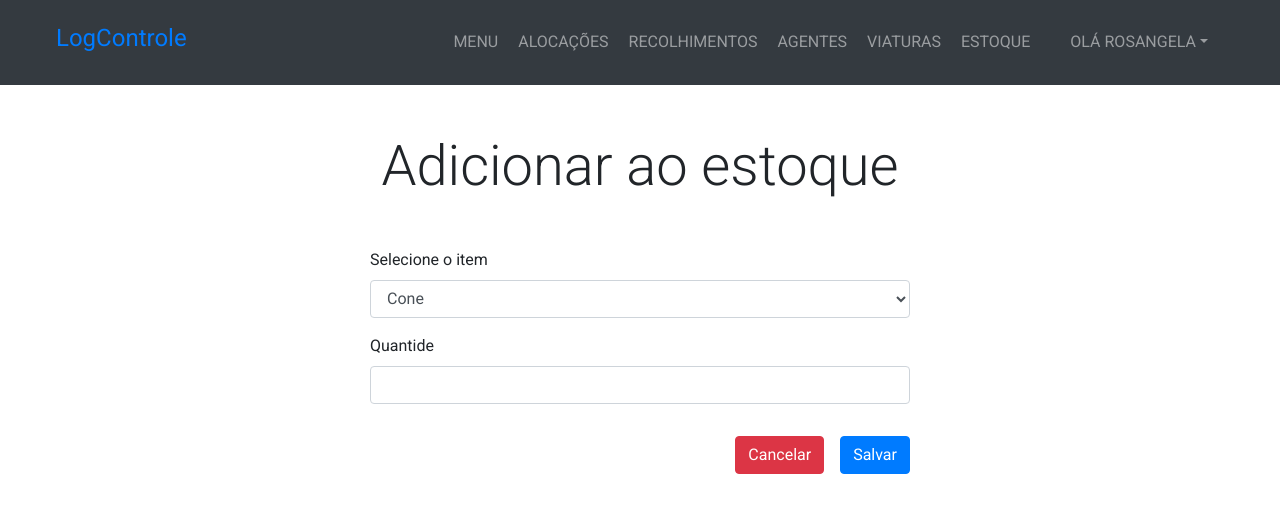
After one commit to Eduardo-H/stock-manager, a Django app: page /estoque/adicionar-ao-estoque/ in a window 1280 px wide. The commit adds this page. Shown: the top 521 px of the page. Run offline with Django 3.2, Linux system fonts and the light colour scheme; data comes from the database, SQL or seed files in the repository; both versions use the stored data as it was after the commit; some libraries are stand-ins or nearby versions.

Commit message:
Add to Stock view and template created

```diff
--- /dev/null
+++ b/management/templates/management/adicionarestoque.html
@@ -0,0 +1,40 @@
+{% extends 'management/base.html' %}
+
+{% block content %}
+  <section class="py-5">
+    <div class="container">
+      <h1 class="display-4 text-center mb-5">Adicionar ao estoque</h1>
+      <div class="row justify-content-center">
+        <div class="col-lg-6">
+          {% if erro %}
+            <div class="alert alert-danger">
+              <p>{{ erro }}</p>
+            </div>
+          {% endif %}
+          <form method="POST" autocomplete="off">
+            {% csrf_token %}
+
+            <div class="form-group">
+              <label for="item">Selecione o item</label>
+              <select class="form-control" name="item" id="item">
+                {% for item in itens %}
+                  <option value="{{ item.id }}">{{ item.nome }}</option>
+                {% endfor %}
+              </select>
+            </div>
+
+            <div class="form-group">
+              <label for="quantidade">Quantide</label>
+              <input type="number" class="form-control" name="quantidade" id="quantidade" required>
+            </div>
+
+            <div class="d-flex justify-content-end">
+              <a href="{% url 'menuestoque' %}" class="btn btn-danger mt-3 mr-3">Cancelar</a>
+              <button type="submit" class="btn btn-primary mt-3">Salvar</button>
+            </div>
+          </form>
+        </div>
+      </div>
+    </div>
+  </section>
+{% endblock %}
--- a/management/templates/management/menuestoque.html
+++ b/management/templates/management/menuestoque.html
@@ -6,7 +6,7 @@
       <h1 class="display-4 text-center">Estoque</h1>
       <div class="row justify-content-center mt-4">
         <div class="col-lg-4">
-          <a href="#" class="btn btn-primary btn-block py-4 px-5">
+          <a href="{% url 'adicionarestoque' %}" class="btn btn-primary btn-block py-4 px-5">
             <i class="fas fa-box-open fa-3x mb-3"></i><br> ADICIONAR AO ESTOQUE
           </a>
         </div>
--- a/management/views.py
+++ b/management/views.py
@@ -36,10 +36,22 @@ def detalhealocacao(request, pk_alocacao):
         alocacao = get_object_or_404(Alocacao, pk=pk_alocacao)
         return render(request, 'management/detalhealocacao.html', {'alocacao':alocacao})
 
-
-
-
 def menuestoque(request):
     itensestoque = Estoque.objects.all()
     itensperdidoextraviado = ItemPerdidoExtraviado.objects.all()
     return render(request, 'management/menuestoque.html', {'itensestoque':itensestoque, 'itensperdidoextraviado':itensperdidoextraviado})
+
+def adicionarestoque(request):
+    itens = Item.objects.all()
+    if request.method == 'GET':
+        return render(request, 'management/adicionarestoque.html', {'itens':itens})
+    else:
+        try:
+            estoque = get_object_or_404(Estoque, pk=request.POST['item'])
+            quantidade = request.POST['quantidade']
+            quantidade = int(quantidade)
+            estoque.quantidade += quantidade
+            estoque.save()
+            return redirect('menuestoque')
+        except ValueError:
+            return render(request, 'management/adicionarestoque.html', {'itens':itens, 'erro':'Não foi possível adicionar ao estoque'})
--- a/stock_manager/urls.py
+++ b/stock_manager/urls.py
@@ -23,4 +23,5 @@ urlpatterns = [
     path('criar-alocacao/', views.criaralocacao, name='criaralocacao'),
     path('<int:pk_alocacao>/detalhes', views.detalhealocacao, name='detalhealocacao'),
     path('estoque/', views.menuestoque, name="menuestoque"),
+    path('estoque/adicionar-ao-estoque/', views.adicionarestoque, name="adicionarestoque"),
 ]
```
Also changed, not shown: db.sqlite3.
